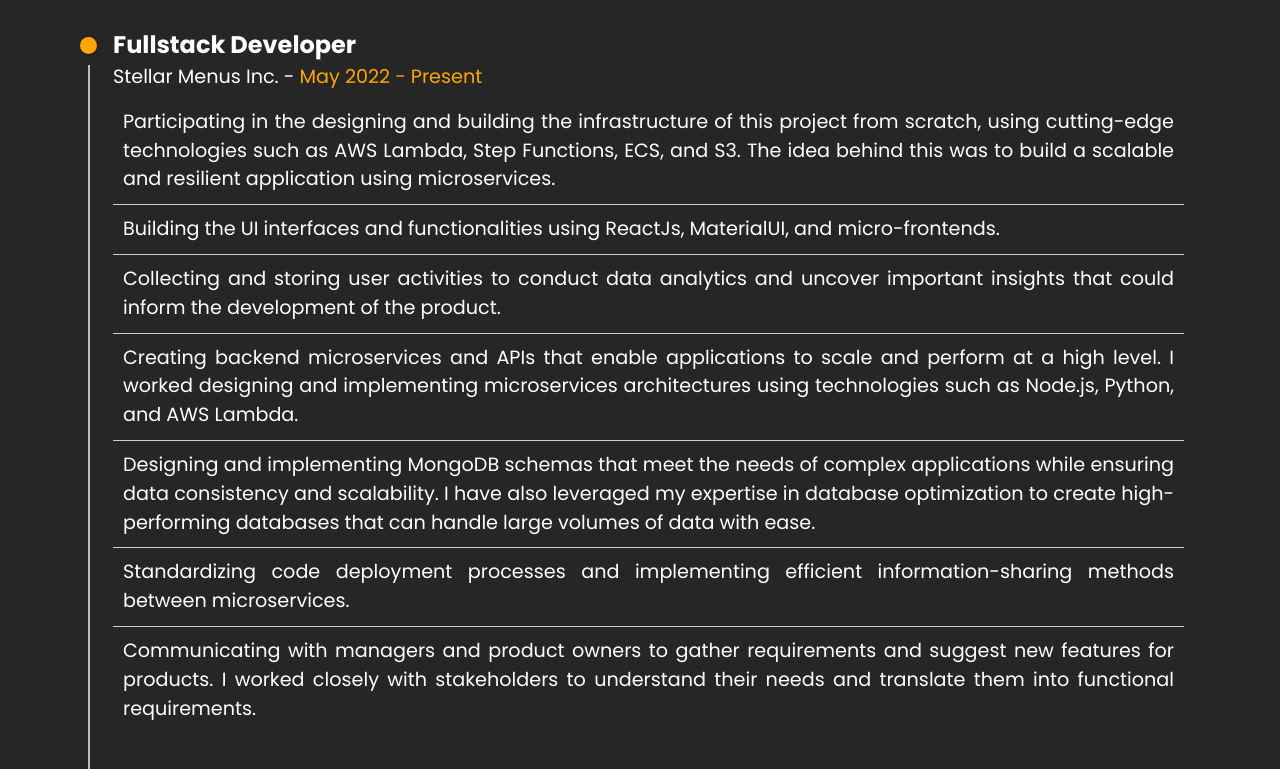
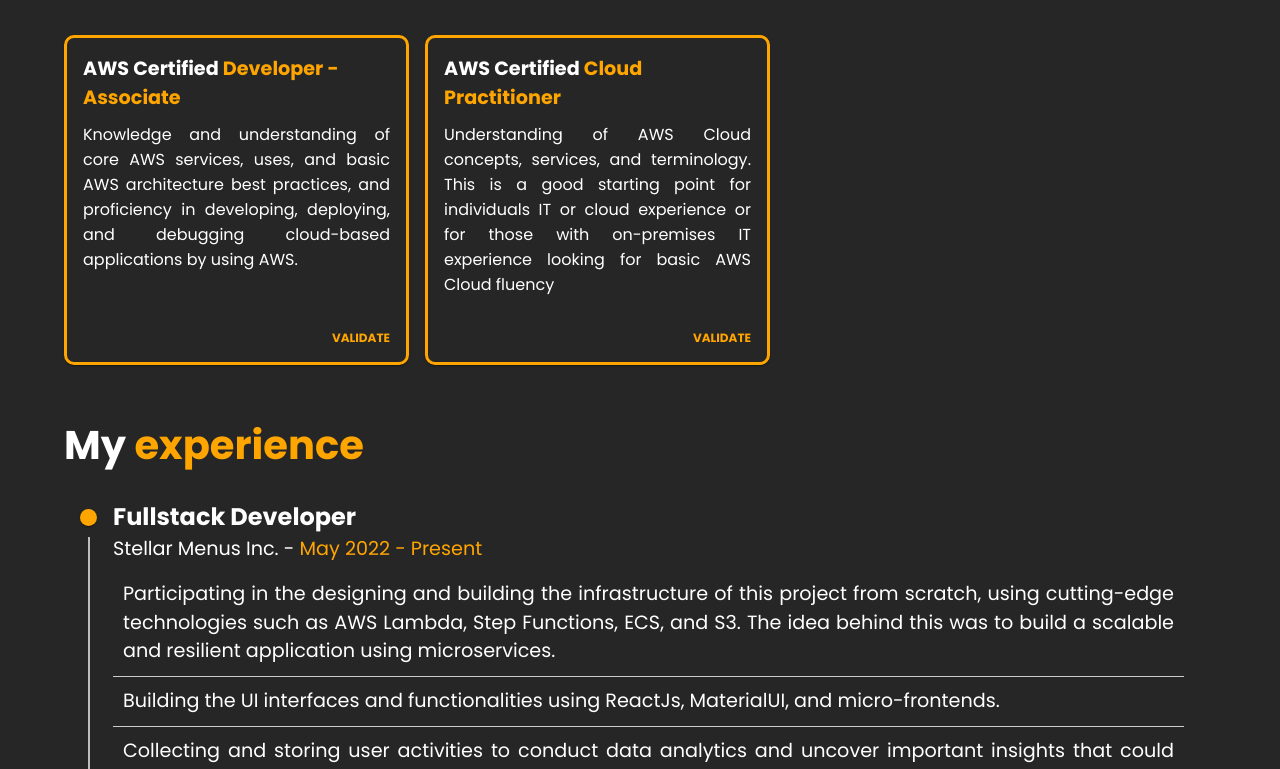
Before and after one commit to angelacevedo975/angelacevedo975, a React (Vite) app: page / in a window 1280 px wide. Shown: the part 1837-2606 px from the top of the page. Built offline with nearby package versions, Linux system fonts and the light colour scheme.

Commit message:
add certifications

```diff
--- a/index.html
+++ b/index.html
@@ -2,7 +2,11 @@
 <html lang="en">
   <head>
     <meta charset="UTF-8" />
-    <link rel="icon" type="image/svg+xml" href="/vite.svg" />
+    <link
+      rel="icon"
+      type="image/jpg"
+      href="https://us.123rf.com/450wm/wikagraphic/wikagraphic2011/wikagraphic201102722/159954168-logotipo-de-letra-inicial-aa-nombre-de-la-empresa-dise%C3%B1o-de-swoosh-de-color-dorado-y-plateado.jpg?ver=6"
+    />
     <meta name="viewport" content="width=device-width, initial-scale=1.0" />
     <title>Portfolio - Angel Acevedo</title>
     <!-- Poppins font -->
--- a/src/components/Card/index.tsx
+++ b/src/components/Card/index.tsx
@@ -9,12 +9,6 @@ import Typography from "@mui/material/Typography";
 export default function MediaCard() {
   return (
     <Card sx={{ maxWidth: 345 }}>
-      <CardMedia
-        sx={{ height: 200,  }}
-        image="https://wallpaperaccess.com/full/1217216.jpg"
-        title="green iguana"
-        component="img"
-      />
       <CardContent>
         <Typography gutterBottom variant="h5" component="div">
           Lizard
--- /dev/null
+++ b/src/components/Certifications/Styles.tsx
@@ -0,0 +1,44 @@
+import { makeStyles } from "@mui/styles";
+
+const useStyles = makeStyles((theme: any) => ({
+  title: {
+    fontSize: "2.5rem",
+    fontWeight: 700,
+    marginBottom: "1rem",
+    color: "#fff",
+    "& span": {
+      color: "rgb(255, 165, 0)",
+    },
+  },
+  certificationsContainer: {
+    display: "flex",
+    justifyContent: "flex-start",
+    alignItems: "stretch",
+    flexWrap: "wrap",
+    margin: "0 0 0 0",
+    padding: "0 0 0 0",
+    // the last card should have margin left
+    "& > div": {
+      margin: "1rem 1rem 0 0",
+    },
+  },
+  cardContent: {
+    "& h5": {
+      fontSize: "1.2rem",
+      fontWeight: 700,
+      color: "#fff",
+      "& span": {
+        color: "rgb(255, 165, 0)",
+      },
+    },
+    "& p": {
+      fontSize: "1rem",
+      fontWeight: 400,
+      color: "#fff",
+      margin: "10px 0 0 0",
+      textAlign: "justify",
+    },
+  },
+}));
+
+export default useStyles;
--- /dev/null
+++ b/src/components/Certifications/index.tsx
@@ -0,0 +1,79 @@
+import { Button, Card, CardActions, CardContent } from "@mui/material";
+import { Container } from "@mui/system";
+import React from "react";
+import useStyles from "./Styles";
+
+const MyCertifications = [
+  {
+    name: (
+      <h5>
+        AWS Certified<span> Developer - Associate</span>
+      </h5>
+    ),
+    description:
+      "Knowledge and understanding of core AWS services, uses, and basic AWS architecture best practices, and proficiency in developing, deploying, and debugging cloud-based applications by using AWS.",
+    url: "https://www.credly.com/badges/1ec4aabd-f814-4e05-9bcb-cbf04bb1a2f6/linked_in_profile",
+  },
+  {
+    name: (
+      <h5>
+        AWS Certified<span> Cloud Practitioner</span>
+      </h5>
+    ),
+    description:
+      "Understanding of AWS Cloud concepts, services, and terminology. This is a good starting point for individuals IT or cloud experience or for those with on-premises IT experience looking for basic AWS Cloud fluency",
+    url: "https://www.credly.com/badges/125b3137-98fc-48fc-ad36-c214e051ea0e/linked_in_profile",
+  },
+];
+
+function MediaCard(cert: typeof MyCertifications[0]) {
+  const classes = useStyles();
+
+  return (
+    <Card
+      sx={{
+        maxWidth: 345,
+        backgroundColor: "#262626",
+        border: "3px solid rgb(255, 165, 0)",
+        borderRadius: "10px",
+        display: "flex",
+        flexDirection: "column",
+        justifyContent: "space-between",
+      }}
+    >
+      <CardContent className={classes.cardContent}>
+        {cert.name}
+        <p>{cert.description}</p>
+      </CardContent>
+      <CardActions
+        sx={{
+          justifyContent: "flex-end",
+        }}
+      >
+        <Button
+          size="medium"
+          onClick={() => window.open(cert.url, "_blank", "noopener,noreferrer")}
+          style={{}}
+        >
+          Validate
+        </Button>
+      </CardActions>
+    </Card>
+  );
+}
+
+export default function Certifications() {
+  const classes = useStyles();
+  return (
+    <Container>
+      <h3 className={classes.title}>
+        My <span>certifications</span>
+      </h3>
+      <div className={classes.certificationsContainer}>
+        {MyCertifications.map((cert, i) => (
+          <MediaCard {...cert} key={"certification-" + i}></MediaCard>
+        ))}
+      </div>
+    </Container>
+  );
+}
--- a/src/components/Experience/index.tsx
+++ b/src/components/Experience/index.tsx
@@ -199,7 +199,7 @@ export default function Experience() {
         }}
       >
         {MyExperience.map((experience, i) => (
-          <TimelineItem>
+          <TimelineItem key={experience.title + i}>
             <TimelineSeparator>
               <TimelineDot
                 color="primary"
@@ -213,9 +213,9 @@ export default function Experience() {
               <h5 className={classes.experienceCompany}>
                 {experience.company} - <span>{experience.date}</span>
               </h5>
-              <p className={classes.experienceDescription}>
+              <div className={classes.experienceDescription}>
                 {experience.description}
-              </p>
+              </div>
             </TimelineContent>
           </TimelineItem>
         ))}
--- a/src/components/Skills/index.tsx
+++ b/src/components/Skills/index.tsx
@@ -41,7 +41,7 @@ const SoftSkills = [
   "Collaboration",
   "Self-Confidence",
   "Self-Learning",
-  "Easy-Going"
+  "Easy-Going",
 ];
 
 export default function Skills() {
@@ -53,7 +53,9 @@ export default function Skills() {
       </h3>
       <div className={classes.skillsContainer}>
         {TechnicalSkills.map((skill) => (
-          <span className={classes.skill}>{skill}</span>
+          <span className={classes.skill} key={skill}>
+            {skill}
+          </span>
         ))}
       </div>
       <br />
@@ -62,7 +64,9 @@ export default function Skills() {
       </h3>
       <div className={classes.skillsContainer}>
         {SoftSkills.map((skill) => (
-          <span className={classes.skill}>{skill}</span>
+          <span className={classes.skill} key={skill}>
+            {skill}
+          </span>
         ))}
       </div>
     </Container>
--- a/src/pages/Home.tsx
+++ b/src/pages/Home.tsx
@@ -1,4 +1,5 @@
 import React from "react";
+import Certifications from "../components/Certifications";
 import Experience from "../components/Experience";
 import Footer from "../components/Footer";
 import Hero from "../components/Hero";
@@ -37,6 +38,14 @@ export default function Home() {
           backgroundColor: "#262626",
         }}
       >
+        <Certifications></Certifications>
+      </div>
+      <div
+        style={{
+          paddingTop: "50px",
+          backgroundColor: "#262626",
+        }}
+      >
         <Experience></Experience>
       </div>
       <div
```
